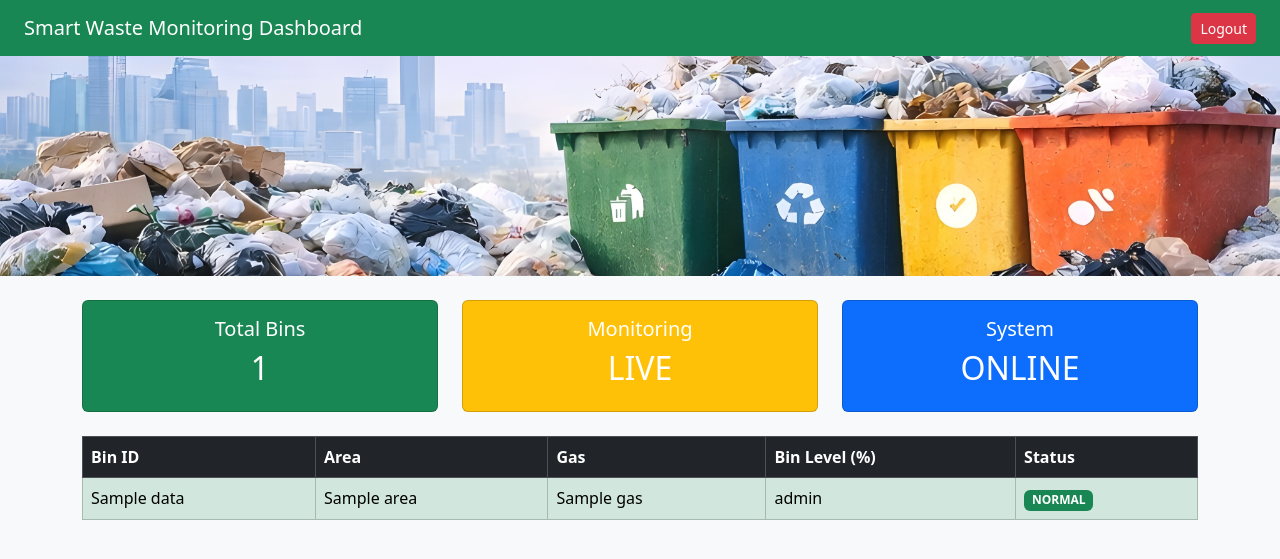
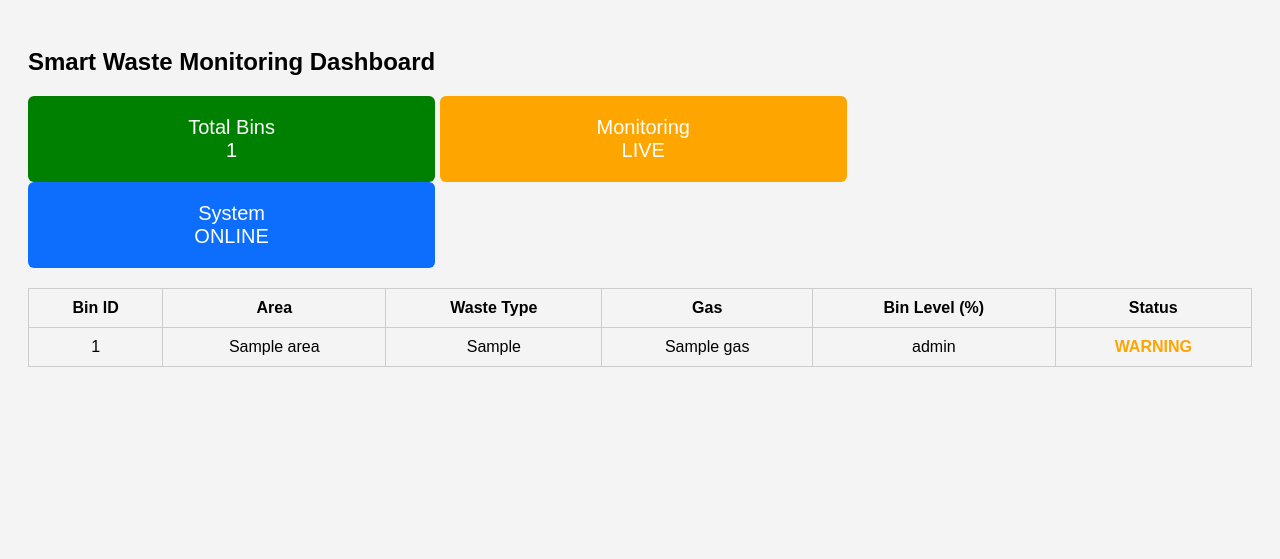
Before and after one commit to Mugilan-18/smart-waste-dashboard, a Flask app: template templates/dashboard.html in a window 1280 px wide. Shown: the top 559 px of the page. Run offline with Flask 3, Linux system fonts and the light colour scheme; the template is opened without the code that fills it: most values are stand-ins (such as "Sample title", 1, 10 or a date in 2020).

Commit message:
Revamp dashboard layout and styles
Updated the dashboard layout and added styles for better presentation. Included meta refresh for real-time updates.

```diff
--- a/templates/dashboard.html
+++ b/templates/dashboard.html
@@ -2,81 +2,80 @@
 <html>
 <head>
 <title>Smart Waste Dashboard</title>
-  <link href="https://cdn.jsdelivr.net/npm/bootstrap@5.3.2/dist/css/bootstrap.min.css" rel="stylesheet">
+<meta http-equiv="refresh" content="5">
+<style>
+body { font-family: Arial; background:#f4f4f4; padding:20px; }
+
+.box {
+  display:inline-block;
+  width:30%;
+  padding:20px;
+  color:white;
+  font-size:20px;
+  border-radius:6px;
+  text-align:center;
+}
+
+.green { background:green; }
+.yellow { background:orange; }
+.blue { background:#0d6efd; }
+
+table {
+  width:100%;
+  margin-top:20px;
+  border-collapse:collapse;
+}
+th, td {
+  border:1px solid #ccc;
+  padding:10px;
+  text-align:center;
+}
+
+.status-normal { color:green; font-weight:bold; }
+.status-warning { color:orange; font-weight:bold; }
+.status-critical { color:red; font-weight:bold; }
+</style>
 </head>
 
-<body class="bg-light">
+<body>
 
-<nav class="navbar navbar-dark bg-success px-4">
-  <span class="navbar-brand">Smart Waste Monitoring Dashboard</span>
-  <a href="/logout" class="btn btn-danger btn-sm">Logout</a>
-</nav>
+<h2>Smart Waste Monitoring Dashboard</h2>
 
-<!-- WIDE BANNER -->
-<img src="{{ url_for('static', filename='images/waste.jpg') }}"
-     style="width:100%; height:220px; object-fit:cover;">
+<div class="box green">Total Bins<br>{{ 1 if data else 0 }}</div>
+<div class="box yellow">Monitoring<br>LIVE</div>
+<div class="box blue">System<br>ONLINE</div>
 
-<div class="container mt-4">
-
-  <!-- INFO CARDS -->
-  <div class="row text-center mb-4">
-    <div class="col-md-4">
-      <div class="card bg-success text-white p-3">
-        <h5>Total Bins</h5>
-        <h2>{{ data|length }}</h2>
-      </div>
-    </div>
-    <div class="col-md-4">
-      <div class="card bg-warning text-white p-3">
-        <h5>Monitoring</h5>
-        <h2>LIVE</h2>
-      </div>
-    </div>
-    <div class="col-md-4">
-      <div class="card bg-primary text-white p-3">
-        <h5>System</h5>
-        <h2>ONLINE</h2>
-      </div>
-    </div>
-  </div>
-
-  <!-- TABLE -->
-  <table class="table table-bordered table-hover">
-    <thead class="table-dark">
+<table>
 <tr>
 <th>Bin ID</th>
 <th>Area</th>
+<th>Waste Type</th>
 <th>Gas</th>
 <th>Bin Level (%)</th>
 <th>Status</th>
 </tr>
-    </thead>
-    <tbody>
-      {% for k, v in data.items() %}
-      <tr class="{% if v.status=='CRITICAL' %}table-danger{% else %}table-success{% endif %}">
-        <td>{{ k }}</td>
-        <td>{{ v.area }}</td>
-        <td>{{ v.gas }}</td>
-        <td>{{ v.level }}</td>
-        <td>
-          {% if v.status == "CRITICAL" %}
-            <span class="badge bg-danger">CRITICAL</span>
-          {% else %}
-            <span class="badge bg-success">NORMAL</span>
-          {% endif %}
+
+{% if data %}
+<tr>
+<td>{{ data.bin_id }}</td>
+<td>{{ data.area }}</td>
+<td>{{ data.waste_type }}</td>
+<td>{{ data.gas }}</td>
+<td>{{ data.level }}</td>
+<td class="
+{% if data.status=='NORMAL' %}status-normal
+{% elif data.status=='WARNING' %}status-warning
+{% else %}status-critical{% endif %}
+">
+{{ data.status }}
 </td>
 </tr>
-      {% endfor %}
-    </tbody>
+{% else %}
+<tr>
+<td colspan="6">No ESP data received yet</td>
+</tr>
+{% endif %}
 </table>
-
-  {% if data|length == 0 %}
-    <p class="text-center text-muted mt-3">
-      No ESP data received yet.
-    </p>
-  {% endif %}
-
-</div>
 
 </body>
 </html>
```
Lines whose indentation alone changed are shown as unchanged.
